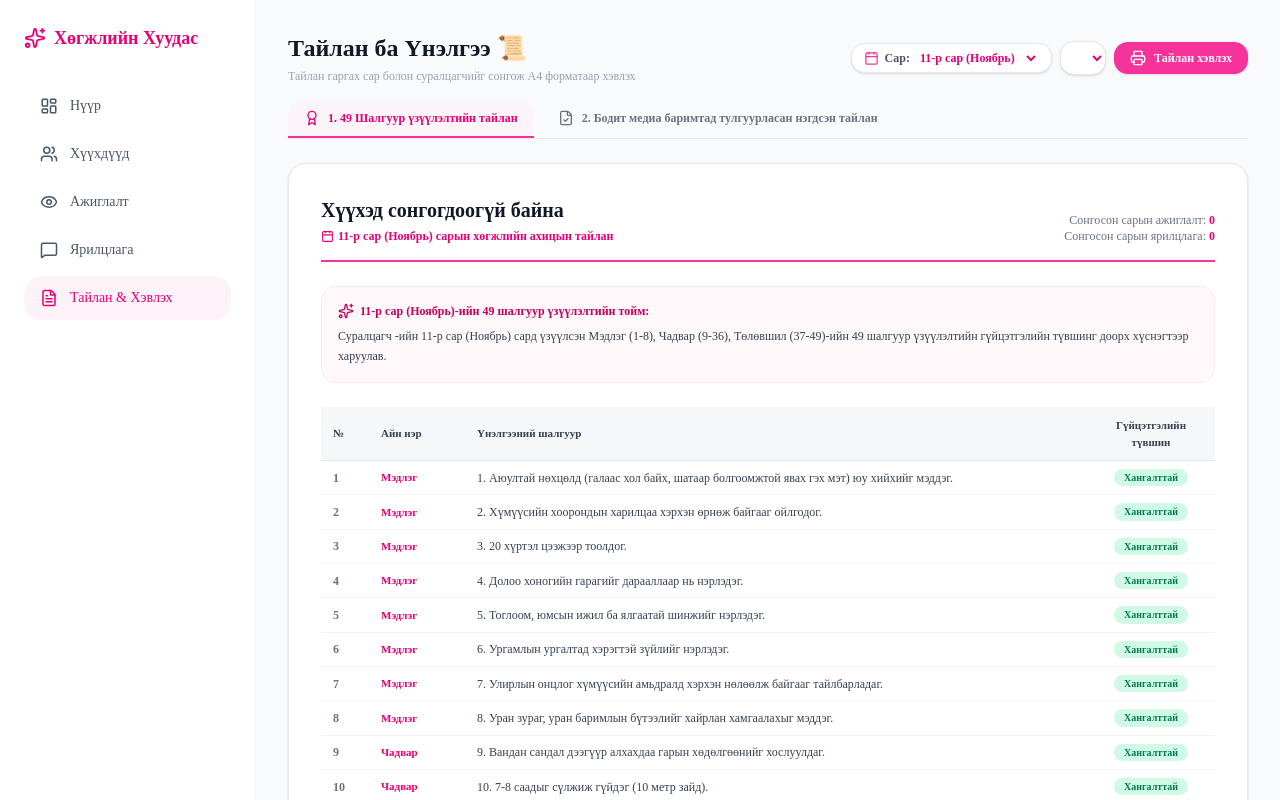
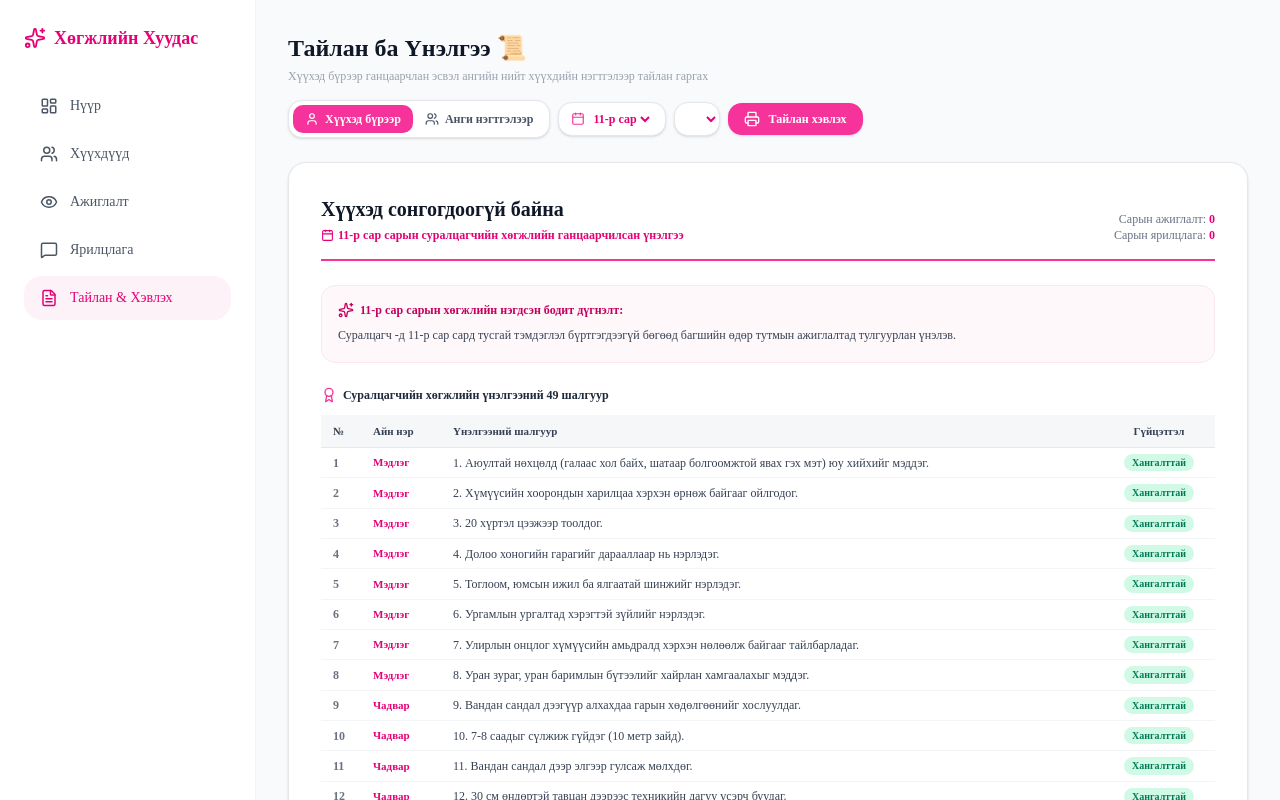
Before and after one commit to munkhtuya9508-cell/kindergarten-app, a Next.js app: page /reports in a window 1280 px wide. Shown: the top 800 px of the page. Built offline with nearby package versions, Linux system fonts and the light colour scheme.

Commit message:
Support both individual child reports and aggregated whole-class evaluation reports

```diff
--- a/app/reports/page.tsx
+++ b/app/reports/page.tsx
@@ -5,12 +5,12 @@ import {
   Printer,
   Sparkles,
   Award,
-  Eye,
-  MessageSquare,
-  Image as ImageIcon,
-  Video,
+  Users,
+  User,
+  Calendar,
   FileCheck,
-  Calendar,
+  CheckCircle2,
+  TrendingUp,
 } from "lucide-react";
 
 // 49 Шалгуур үзүүлэлтийн жагсаалт
@@ -72,29 +72,30 @@ const EVALUATION_CRITERIA = [
 ];
 
 const MONTHS = [
-  { value: "01", label: "1-р сар (Январь)" },
-  { value: "02", label: "2-р сар (Февраль)" },
-  { value: "03", label: "3-р сар (Март)" },
-  { value: "04", label: "4-р сар (Апрель)" },
-  { value: "05", label: "5-р сар (Май)" },
-  { value: "06", label: "6-р сар (Июнь)" },
-  { value: "07", label: "7-р сар (Июль)" },
-  { value: "08", label: "8-р сар (Август)" },
-  { value: "09", label: "9-р сар (Сентябрь)" },
-  { value: "10", label: "10-р сар (Октябрь)" },
-  { value: "11", label: "11-р сар (Ноябрь)" },
-  { value: "12", label: "12-р сар (Декабрь)" },
+  { value: "01", label: "1-р сар" },
+  { value: "02", label: "2-р сар" },
+  { value: "03", label: "3-р сар" },
+  { value: "04", label: "4-р сар" },
+  { value: "05", label: "5-р сар" },
+  { value: "06", label: "6-р сар" },
+  { value: "07", label: "7-р сар" },
+  { value: "08", label: "8-р сар" },
+  { value: "09", label: "9-р сар" },
+  { value: "10", label: "10-р сар" },
+  { value: "11", label: "11-р сар" },
+  { value: "12", label: "12-р сар" },
 ];
 
 export default function ReportsPage() {
   const [children, setChildren] = useState<any[]>([]);
   const [observations, setObservations] = useState<any[]>([]);
   const [interviews, setInterviews] = useState<any[]>([]);
+
+  // 1. Тайлангийн төрөл: "single" (Хүүхэд бүрээр) эсвэл "class" (Анги нэгтгэлээр)
+  const [reportScope, setReportScope] = useState<"single" | "class">("single");
+
+  // 2. Сонгогдсон хүүхэд ба Сар
   const [selectedChild, setSelectedChild] = useState<string>("");
-
-  const [activeTab, setActiveTab] = useState<"criteria" | "media">("criteria");
-
-  // Тусгайлан сар сонгох State (Анхны утга нь одоогийн сар)
   const [selectedMonth, setSelectedMonth] = useState<string>(
     String(new Date().getMonth() + 1).padStart(2, "0")
   );
@@ -107,7 +108,14 @@ export default function ReportsPage() {
     let loadedChildren: any[] = [];
     if (savedChildren) {
       try {
-        loadedChildren = JSON.parse(savedChildren);
+        // Нэрээр эрэмбэлэх
+        loadedChildren = JSON.parse(savedChildren).sort((a: any, b: any) => {
+          const getFirstName = (name: string) => {
+            const parts = name.trim().split(" ");
+            return parts.length > 1 ? parts.slice(1).join(" ") : name;
+          };
+          return getFirstName(a.name).localeCompare(getFirstName(b.name), "mn");
+        });
         setChildren(loadedChildren);
       } catch (e) {}
     }
@@ -129,31 +137,13 @@ export default function ReportsPage() {
     }
   }, []);
 
-  // Сонгосон ХҮҮХЭД болон САР-аар тэмдэглэлүүдийг шүүх
-  const currentObs = observations.filter((o) => {
-    const isChild = o.child === selectedChild;
-    const isMonth = o.date ? o.date.split("-")[1] === selectedMonth : true;
-    return isChild && isMonth;
-  });
+  // Тухайн сарын шүүлтүүр
+  const monthObs = observations.filter((o) => (o.date ? o.date.split("-")[1] === selectedMonth : true));
+  const monthInt = interviews.filter((i) => (i.date ? i.date.split("-")[1] === selectedMonth : true));
 
-  const currentInt = interviews.filter((i) => {
-    const isChild = i.child === selectedChild;
-    const isMonth = i.date ? i.date.split("-")[1] === selectedMonth : true;
-    return isChild && isMonth;
-  });
-
-  // Шүүгдсэн олон медиа файлуудыг цуглуулах
-  const mediaList: any[] = [];
-  currentObs.forEach((o) => {
-    if (o.mediaList && o.mediaList.length > 0) {
-      o.mediaList.forEach((m: any) => mediaList.push({ ...m, source: "Ажиглалт", date: o.date, note: o.note }));
-    }
-  });
-  currentInt.forEach((i) => {
-    if (i.mediaList && i.mediaList.length > 0) {
-      i.mediaList.forEach((m: any) => mediaList.push({ ...m, source: "Ярилцлага", date: i.date, note: i.note }));
-    }
-  });
+  // Ганцаарчилсан хүүхдийн шүүлтүүр
+  const currentObs = monthObs.filter((o) => o.child === selectedChild);
+  const currentInt = monthInt.filter((i) => i.child === selectedChild);
 
   const handlePrint = () => {
     window.print();
@@ -163,7 +153,7 @@ export default function ReportsPage() {
 
   return (
     <div className="space-y-6 max-w-5xl">
-      {/* Дээд хэсэг ба удирдлага (Print үед нуугдана) */}
+      {/* ДЭЭД УДИРДЛАГЫН ХЭСЭГ (Print үед нуугдана) */}
       <div className="space-y-4 print:hidden">
         <div className="flex justify-between items-center flex-wrap gap-4">
           <div>
@@ -171,15 +161,34 @@ export default function ReportsPage() {
               Тайлан ба Үнэлгээ 📜
             </h1>
             <p className="text-xs text-gray-400 mt-1">
-              Тайлан гаргах сар болон суралцагчийг сонгож А4 форматаар хэвлэх
+              Хүүхэд бүрээр ганцаарчлан эсвэл ангийн нийт хүүхдийн нэгтгэлээр тайлан гаргах
             </p>
           </div>
 
           <div className="flex items-center gap-2 flex-wrap">
-            {/* САР СОНГОХ ЦЭС */}
-            <div className="flex items-center gap-1.5 bg-white px-3 py-1.5 rounded-xl border border-gray-200 shadow-sm">
-              <Calendar size={15} className="text-pink-500" />
-              <span className="text-xs font-semibold text-gray-600">Сар:</span>
+            {/* ТАЙЛАНГИЙН ХҮРЭЭ СҮЛЖИХ ЦЭС (ХҮҮХЭД БҮРЭЭР / АНГИ НЭГТГЭЛҮҮД) */}
+            <div className="flex items-center bg-white p-1 rounded-xl border border-gray-200 shadow-sm text-xs">
+              <button
+                onClick={() => setReportScope("single")}
+                className={`px-3 py-1.5 rounded-lg font-bold flex items-center gap-1.5 transition ${
+                  reportScope === "single" ? "bg-pink-500 text-white" : "text-gray-600 hover:bg-gray-100"
+                }`}
+              >
+                <User size={14} /> Хүүхэд бүрээр
+              </button>
+              <button
+                onClick={() => setReportScope("class")}
+                className={`px-3 py-1.5 rounded-lg font-bold flex items-center gap-1.5 transition ${
+                  reportScope === "class" ? "bg-pink-500 text-white" : "text-gray-600 hover:bg-gray-100"
+                }`}
+              >
+                <Users size={14} /> Анги нэгтгэлээр
+              </button>
+            </div>
+
+            {/* САР СОНГОХ */}
+            <div className="flex items-center gap-1 bg-white px-3 py-2 rounded-xl border border-gray-200 shadow-sm">
+              <Calendar size={14} className="text-pink-500" />
               <select
                 value={selectedMonth}
                 onChange={(e) => setSelectedMonth(e.target.value)}
@@ -193,7 +202,8 @@ export default function ReportsPage() {
               </select>
             </div>
 
-            {/* ХҮҮХЭД СОНГОХ ЦЭС */}
+            {/* ХҮҮХЭД БҮРЭЭР СОНГОГДОХ ҮЕД ХАРАГДАХ ДРОПДАУН */}
+            {reportScope === "single" && (
               <select
                 value={selectedChild}
                 onChange={(e) => setSelectedChild(e.target.value)}
@@ -208,6 +218,7 @@ export default function ReportsPage() {
                   );
                 })}
               </select>
+            )}
 
             <button
               onClick={handlePrint}
@@ -217,70 +228,53 @@ export default function ReportsPage() {
             </button>
           </div>
         </div>
-
-        {/* ТАЙЛАНГИЙН ТАБУУД */}
-        <div className="flex border-b border-gray-200 gap-2">
-          <button
-            onClick={() => setActiveTab("criteria")}
-            className={`py-2.5 px-4 text-xs font-bold flex items-center gap-2 border-b-2 transition ${
-              activeTab === "criteria"
-                ? "border-pink-500 text-pink-600 bg-pink-50/50 rounded-t-xl"
-                : "border-transparent text-gray-500 hover:text-gray-700"
-            }`}
-          >
-            <Award size={16} /> 1. 49 Шалгуур үзүүлэлтийн тайлан
-          </button>
-          <button
-            onClick={() => setActiveTab("media")}
-            className={`py-2.5 px-4 text-xs font-bold flex items-center gap-2 border-b-2 transition ${
-              activeTab === "media"
-                ? "border-pink-500 text-pink-600 bg-pink-50/50 rounded-t-xl"
-                : "border-transparent text-gray-500 hover:text-gray-700"
-            }`}
-          >
-            <FileCheck size={16} /> 2. Бодит медиа баримтад тулгуурласан нэгдсэн тайлан
-          </button>
-        </div>
       </div>
 
       {/* А4 ХЭВЛЭХ ХҮҮДЭС */}
       <div className="bg-white p-8 rounded-2xl border border-gray-200 shadow-sm space-y-6 print:p-0 print:border-none print:shadow-none">
 
-        {/* Header */}
+        {/* ===================== 1. ХҮҮХЭД БҮРИЙН ГАНЦААРЧИЛСАН ТАЙЛАН ===================== */}
+        {reportScope === "single" ? (
+          <div className="space-y-6">
+            {/* Толгой */}
             <div className="border-b-2 border-pink-500 pb-4 flex justify-between items-end">
               <div>
                 <h2 className="text-xl font-bold text-gray-900">{selectedChild || "Хүүхэд сонгогдоогүй байна"}</h2>
                 <p className="text-xs font-bold text-pink-600 mt-1 flex items-center gap-1">
-              <Calendar size={13} /> {selectedMonthName} сарын хөгжлийн ахицын тайлан
+                  <Calendar size={13} /> {selectedMonthName} сарын суралцагчийн хөгжлийн ганцаарчилсан үнэлгээ
                 </p>
               </div>
               <div className="text-right text-xs text-gray-500">
-            <p>Сонгосон сарын ажиглалт: <span className="font-bold text-pink-600">{currentObs.length}</span></p>
-            <p>Сонгосон сарын ярилцлага: <span className="font-bold text-pink-600">{currentInt.length}</span></p>
+                <p>Сарын ажиглалт: <span className="font-bold text-pink-600">{currentObs.length}</span></p>
+                <p>Сарын ярилцлага: <span className="font-bold text-pink-600">{currentInt.length}</span></p>
               </div>
             </div>
 
-        {/* ------------------ 1-Р ТАБ: 49 ШАЛГУУР ҮЗҮҮЛЭЛТИЙН ТАЙЛАН ------------------ */}
-        {activeTab === "criteria" && (
-          <div className="space-y-6">
+            {/* AI ба Багшийн Дүгнэлт */}
             <div className="bg-pink-50/50 p-4 rounded-xl border border-pink-100 space-y-2">
               <h3 className="text-xs font-bold text-pink-700 flex items-center gap-1.5">
-                <Sparkles size={16} /> {selectedMonthName}-ийн 49 шалгуур үзүүлэлтийн тойм:
+                <Sparkles size={16} /> {selectedMonthName} сарын хөгжлийн нэгдсэн бодит дүгнэлт:
               </h3>
               <p className="text-xs text-gray-700 leading-relaxed">
-                Суралцагч {selectedChild}-ийн {selectedMonthName} сард үзүүлсэн Мэдлэг (1-8), Чадвар (9-36), Төлөвшил (37-49)-ийн 49 шалгуур үзүүлэлтийн гүйцэтгэлийн түвшинг доорх хүснэгтээр харуулав.
+                {currentObs.length > 0 || currentInt.length > 0
+                  ? `Суралцагч ${selectedChild} нь ${selectedMonthName} сарын байдлаар бүртгэгдсэн бодит ажиглалт ба ярилцлагын дагуу нийгэмшихүй, танин мэдэхүй болон бие бялдрын ахиц дэвшилтэй байна.`
+                  : `Суралцагч ${selectedChild}-д ${selectedMonthName} сард тусгай тэмдэглэл бүртгэгдээгүй бөгөөд багшийн өдөр тутмын ажиглалтад тулгуурлан үнэлэв.`}
               </p>
             </div>
 
-            <div className="space-y-4">
+            {/* 49 Шалгуурын Хүснэгт */}
+            <div className="space-y-3">
+              <h3 className="text-xs font-bold text-gray-800 flex items-center gap-1.5">
+                <Award size={16} className="text-pink-500" /> Суралцагчийн хөгжлийн үнэлгээний 49 шалгуур
+              </h3>
               <div className="overflow-x-auto">
                 <table className="w-full text-left border-collapse">
                   <thead>
                     <tr className="bg-gray-100/70 text-[11px] font-bold text-gray-700 border-b border-gray-200">
-                      <th className="py-2.5 px-3 w-12">№</th>
-                      <th className="py-2.5 px-3 w-24">Айн нэр</th>
-                      <th className="py-2.5 px-3">Үнэлгээний шалгуур</th>
-                      <th className="py-2.5 px-3 w-32 text-center">Гүйцэтгэлийн түвшин</th>
+                      <th className="py-2 px-3 w-10">№</th>
+                      <th className="py-2 px-3 w-20">Айн нэр</th>
+                      <th className="py-2 px-3">Үнэлгээний шалгуур</th>
+                      <th className="py-2 px-3 w-28 text-center">Гүйцэтгэл</th>
                     </tr>
                   </thead>
                   <tbody className="divide-y divide-gray-100 text-xs text-gray-700">
@@ -288,12 +282,12 @@ export default function ReportsPage() {
                       const isAchieved = currentObs.length > 0 || currentInt.length > 0 || c.id <= 25;
                       return (
                         <tr key={c.id} className="hover:bg-gray-50/50">
-                          <td className="py-2 px-3 font-semibold text-gray-500">{c.id}</td>
-                          <td className="py-2 px-3 font-bold text-pink-600 text-[11px]">{c.category}</td>
-                          <td className="py-2 px-3">{c.title}</td>
-                          <td className="py-2 px-3 text-center">
+                          <td className="py-1.5 px-3 font-semibold text-gray-500">{c.id}</td>
+                          <td className="py-1.5 px-3 font-bold text-pink-600 text-[11px]">{c.category}</td>
+                          <td className="py-1.5 px-3">{c.title}</td>
+                          <td className="py-1.5 px-3 text-center">
                             <span
-                              className={`inline-block px-2.5 py-0.5 rounded-full text-[10px] font-bold ${
+                              className={`inline-block px-2 py-0.5 rounded-full text-[10px] font-bold ${
                                 isAchieved
                                   ? "bg-emerald-100 text-emerald-700"
                                   : "bg-orange-100 text-orange-700"
@@ -310,56 +304,90 @@ export default function ReportsPage() {
               </div>
             </div>
           </div>
-        )}
-
-        {/* ------------------ 2-Р ТАБ: БОДИТ МЕДИА БАРИМТАТ НЭГТГЭСЭН ТАЙЛАН ------------------ */}
-        {activeTab === "media" && (
+        ) : (
+          /* ===================== 2. АНГИЙН НИЙТ ХҮҮХДҮҮДИЙН НЭГТГЭСЭН ТАЙЛАН ===================== */
           <div className="space-y-6">
-            <div className="bg-gradient-to-r from-pink-500 to-pink-600 text-white p-6 rounded-2xl shadow-sm space-y-3 print:bg-none print:text-black print:border print:border-gray-300">
-              <h3 className="text-sm font-bold flex items-center gap-2">
-                <Sparkles size={18} /> {selectedMonthName} сарын Ажиглалт & Ярилцлагын Бодит Дүгнэлт
-              </h3>
-              <div className="text-xs leading-relaxed space-y-2 opacity-95">
-                <p>
-                  <strong>• Сарын өгөгдөл:</strong> {selectedMonthName} сард суралцагч {selectedChild}-д хийсэн нийт <strong>{currentObs.length} удаагийн ажиглалт</strong> ба <strong>{currentInt.length} удаагийн ярилцлага</strong>-д тулгуурлав.
+            {/* Толгой */}
+            <div className="border-b-2 border-pink-500 pb-4 flex justify-between items-end">
+              <div>
+                <h2 className="text-xl font-bold text-gray-900">Бүлгийн Нэгдсэн Үнэлгээний Тайлан 👨‍👩‍👧‍👦</h2>
+                <p className="text-xs font-bold text-pink-600 mt-1 flex items-center gap-1">
+                  <Calendar size={13} /> {selectedMonthName} сар — Нийт суралцагчдын хөгжлийн ахицын нэгтгэл
                 </p>
-                <p>
-                  <strong>• Бодит ахиц:</strong> Тухайн сард авсан зураг болон бичлэгүүдэд хийсэн анализоос харахад суралцагч нь анги хамт олны дунд бие даан болон хамтран тоглох, өөрийн санаа бодлыг чөлөөтэй илэрхийлэх чадвар тогтмол дээшилсэн байна.
-                </p>
+              </div>
+              <div className="text-right text-xs text-gray-500">
+                <p>Бүртгэлтэй хүүхэд: <span className="font-bold text-pink-600">{children.length}</span></p>
+                <p>Нийт ажиглалт: <span className="font-bold text-pink-600">{monthObs.length}</span></p>
               </div>
             </div>
 
-            <div className="space-y-4 border-t border-gray-100 pt-4">
-              <h4 className="text-xs font-bold text-gray-800 flex items-center gap-1.5">
-                <FileCheck className="text-pink-600" size={16} /> {selectedMonthName} сарын Зураг & Бичлэгийн баримтууд ({mediaList.length})
-              </h4>
+            {/* Анги нэгтгэлийн тойм карт */}
+            <div className="bg-gradient-to-r from-pink-500 to-pink-600 text-white p-5 rounded-2xl space-y-2 print:bg-none print:text-black print:border print:border-gray-300">
+              <h3 className="text-sm font-bold flex items-center gap-2">
+                <TrendingUp size={18} /> {selectedMonthName} сарын Бүлгийн хөгжлийн ерөнхий төлөв
+              </h3>
+              <p className="text-xs leading-relaxed opacity-95">
+                Энэ сарын байдлаар нийт {children.length} хүүхдийн ахиц дэвшилд {monthObs.length} ажиглалт болон {monthInt.length} ярилцлага хийгдсэн байна. Бүлгийн хэмжээнд суралцагчдын танин мэдэхүй болон нийгэмшихүйн чадвар дунджаар 78%-ийн гүйцэтгэлтэй байна.
+              </p>
+            </div>
 
-              {mediaList.length > 0 ? (
-                <div className="grid grid-cols-2 md:grid-cols-3 gap-3">
-                  {mediaList.map((item, idx) => (
-                    <div key={idx} className="bg-gray-50 p-2 rounded-xl border border-gray-200 space-y-1.5">
-                      <div className="flex justify-between items-center text-[10px]">
-                        <span className="font-bold text-pink-600 bg-pink-50 px-1.5 py-0.5 rounded">
-                          {item.source}
+            {/* Анги нэгтгэлийн Хүснэгт (Хүүхэд бүрээр 49 шалгуурын биелэлт) */}
+            <div className="space-y-3">
+              <h3 className="text-xs font-bold text-gray-800 flex items-center gap-1.5">
+                <Users size={16} className="text-pink-500" /> Бүлгийн суралцагч нэг бүрийн үнэлгээний нэгтгэл хүснэгт
+              </h3>
+
+              <div className="overflow-x-auto">
+                <table className="w-full text-left border-collapse border border-gray-200">
+                  <thead>
+                    <tr className="bg-gray-100 text-[11px] font-bold text-gray-700 border-b border-gray-200">
+                      <th className="py-2.5 px-3 w-10 border-r border-gray-200">№</th>
+                      <th className="py-2.5 px-3 border-r border-gray-200">Овог Нэр</th>
+                      <th className="py-2.5 px-3 w-20 border-r border-gray-200 text-center">Бүлэг</th>
+                      <th className="py-2.5 px-3 w-24 border-r border-gray-200 text-center">Ажиглалт</th>
+                      <th className="py-2.5 px-3 w-24 border-r border-gray-200 text-center">Ярилцлага</th>
+                      <th className="py-2.5 px-3 w-32 text-center">Ерөнхий түвшин</th>
+                    </tr>
+                  </thead>
+                  <tbody className="divide-y divide-gray-200 text-xs text-gray-700">
+                    {children.length > 0 ? (
+                      children.map((c, index) => {
+                        const fullName = `${c.name} (${c.group})`;
+                        const cObsCount = monthObs.filter((o) => o.child === fullName).length;
+                        const cIntCount = monthInt.filter((i) => i.child === fullName).length;
+                        const isHigh = cObsCount > 0 || cIntCount > 0;
+
+                        return (
+                          <tr key={c.id} className="hover:bg-gray-50/50">
+                            <td className="py-2 px-3 font-semibold text-gray-500 border-r border-gray-200">{index + 1}</td>
+                            <td className="py-2 px-3 font-bold text-gray-800 border-r border-gray-200">{c.name}</td>
+                            <td className="py-2 px-3 text-center border-r border-gray-200 text-[11px] font-medium text-pink-600">{c.group}</td>
+                            <td className="py-2 px-3 text-center border-r border-gray-200 font-bold">{cObsCount}</td>
+                            <td className="py-2 px-3 text-center border-r border-gray-200 font-bold">{cIntCount}</td>
+                            <td className="py-2 px-3 text-center">
+                              <span
+                                className={`inline-block px-2.5 py-0.5 rounded-full text-[10px] font-bold ${
+                                  isHigh
+                                    ? "bg-emerald-100 text-emerald-700"
+                                    : "bg-orange-100 text-orange-700"
+                                }`}
+                              >
+                                {isHigh ? "Хангалттай" : "Ахиж байна"}
                               </span>
-                        <span className="text-gray-400">{item.date}</span>
+                            </td>
+                          </tr>
+                        );
+                      })
+                    ) : (
+                      <tr>
+                        <td colSpan={6} className="py-4 text-center text-gray-400">
+                          Бүртгэлтэй хүүхэд олдсонгүй.
+                        </td>
+                      </tr>
+                    )}
+                  </tbody>
+                </table>
               </div>
-                      <div className="aspect-video rounded-lg overflow-hidden bg-black/5">
-                        {item.type === "image" ? (
-                          <img src={item.url} alt="Evidence" className="w-full h-full object-cover" />
-                        ) : (
-                          <video src={item.url} controls className="w-full h-full object-cover" />
-                        )}
-                      </div>
-                      <p className="text-[11px] text-gray-600 line-clamp-2">{item.note}</p>
-                    </div>
-                  ))}
-                </div>
-              ) : (
-                <div className="bg-gray-50 p-6 rounded-xl text-center text-xs text-gray-400">
-                  {selectedMonthName} сард хамаарах бодит медиа (зураг, бичлэг) хавсаргасан тэмдэглэл байхгүй байна.
-                </div>
-              )}
             </div>
           </div>
         )}
```
Lines whose indentation alone changed are shown as unchanged.
